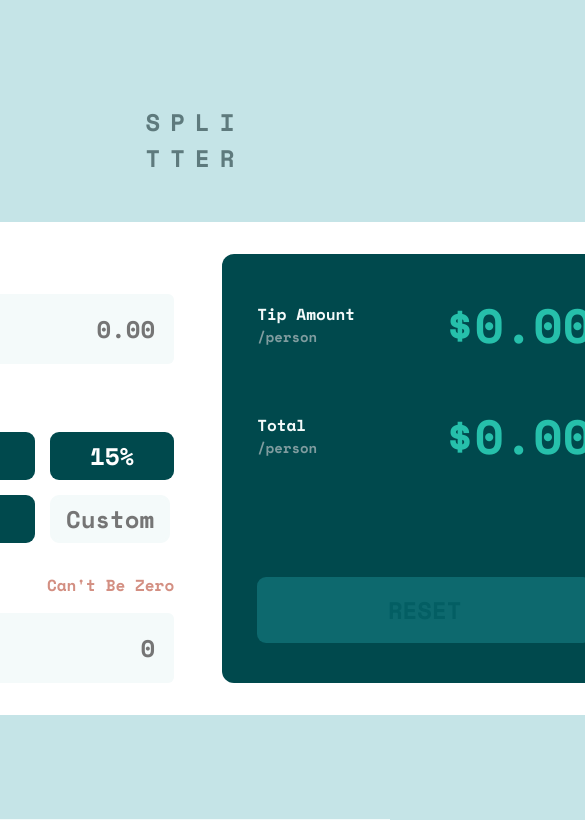
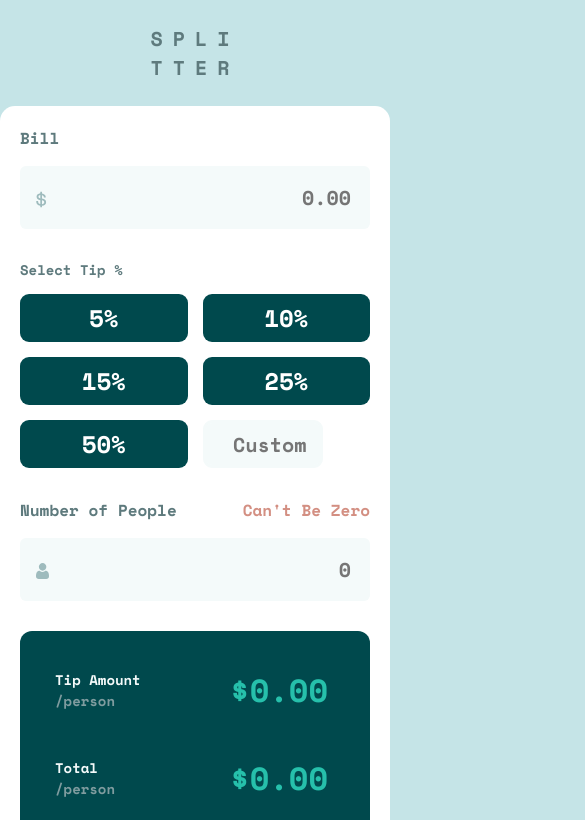
Before and after one commit to vic-samoylik-999/tip-splitter-react, a React (Vite) app: page / in a window 390 px wide. Shown: the top 820 px of the page, 585 px wide, since content can reach past the window. Built offline with nearby package versions, Linux system fonts and the light colour scheme.

Commit message:
feat: add responsive to mobile

```diff
--- a/src/App.jsx
+++ b/src/App.jsx
@@ -23,7 +23,7 @@ function App() {
   React.useEffect(() => {
     const tipsTotal = isCustomTip ? (bill / 100) * customTipAmount : 0;
     const tipsPerPerson = !isZeroPeople && ((bill / 100) * customTipAmount) / numPeople;
-    const totalPerPerson = (+bill + tipsTotal) / numPeople; // divide by numpeople then
+    const totalPerPerson = (+bill + tipsTotal) / numPeople;
     setIsZeroPeople(numPeople > 0 ? false : true);
     setTotal(!isZeroPeople ? totalPerPerson : 0);
     setTipAmount(!isZeroPeople && tipsPerPerson);
--- a/src/scss/_layout.scss
+++ b/src/scss/_layout.scss
@@ -4,6 +4,11 @@
     justify-content: center;
     min-height: 97vh;
     min-width: 100vw;
+    @media (max-width: 1066px) {
+        min-height: auto;
+        min-width: auto;
+        flex-direction: column;
+    }
 }
 
 .container {
@@ -12,6 +17,37 @@
     display: flex;
     flex-direction: column;
     align-items: center;
+    @media (max-width: 560px) {
+        padding: 0 5px;
+        width: 100%;
+    }
+    @media (max-width: 560px) {
+        padding: 0;
+    }
+
+}
+
+.card {
+    display: flex;
+    column-gap: 48px;
+    background-color: white;
+    border-radius: 12px;
+    padding: 32px 32px 32px 48px;
+    @media (max-width: 1066px) {
+        flex-direction: column;
+        row-gap: 30px;
+        align-items: center;
+        padding: 37px 30px;
+        margin-bottom: 30px;
+    }
+    @media (max-width: 560px) {
+        width: 100%;
+        border-radius: 15px;
+    }
+    @media (max-width: 480px) {
+        padding: 20px 20px;
+    }
+
 }
 
 .column {
@@ -23,14 +59,9 @@
         padding: 35px 42px 40px 35px;
         border-radius: 12px;
     }
-}
-
-.card {
-    display: flex;
-    column-gap: 48px;
-    background-color: white;
-    border-radius: 12px;
-    padding: 32px 32px 32px 48px;
+    @media (max-width: 560px) {
+        width: 100%;
+    }
 }
 
 .column-container {
@@ -38,10 +69,16 @@
     flex-direction: column;
     justify-content: space-between;
     height: 100%;
+    @media (max-width: 560px) {
+
+    }
 }
 
 .result-wrapper {
     display: flex;
     flex-direction: column;
     row-gap: 40px;
+    @media (max-width: 560px) {
+        margin-bottom: 40px;
+    }
 }
--- a/src/scss/components/_footer.scss
+++ b/src/scss/components/_footer.scss
@@ -4,6 +4,9 @@
     background-color: var(--very-light-grayish-cyan);
     height: 3vh;
     font-size: 12px;
+    @media (max-width: 560px) {
+        height: auto;
+    }
     &__container {
         max-width: 934px;
         padding: 0 20px 0 0;
@@ -17,8 +20,8 @@
         img {
             width: 14px;
             height: 14px;
-            transform: translateY(2px);
-            animation: pulse 2.5s linear infinite;
+            transform: translateY(4px);
+            animation: pulse 1.5s linear infinite;
         }
     }
     &__link {
@@ -33,20 +36,6 @@
 }
 
 @keyframes pulse {
-    0% {
-        transform: scale(1);
-    }
-    50% {
-        transform: scale(1.1);
-    }
-    70% {
-        transform: scale(1.05);
-
-    }
-    90%{
-        transform: scale(1.1);
-    }
-    100% {
-        transform: scale(1);
-    }
+    from { transform: scale(1.1);}
+    to { transform: scale(1); }
 }
--- a/src/scss/components/_header.scss
+++ b/src/scss/components/_header.scss
@@ -8,4 +8,14 @@ header {
         font-weight: bold;
         color: var(--dark-greyish-cyan)
     }
+    @media (max-width:1066px) {
+        margin-top: 46px;
+    }
+    @media(max-width: 560px) {
+        margin-bottom: 24px;
+        margin-top: 24px;
+        & h1 {
+            font-size: 20px;
+        }
+    }
 }
--- a/src/scss/components/_result-element.scss
+++ b/src/scss/components/_result-element.scss
@@ -3,11 +3,17 @@
     align-items: center;
     justify-content: space-between;
     gap: 90px;
+    @media (max-width: 480px) {
+        gap: 40px;
+    }
     &__info {
     }
     &__heading {
         color: var(--very-light-grayish-cyan);
         width: 98px;
+        @media (max-width: 560px) {
+            width: auto;
+        }
     }
     &__text {
         color: var(--grayish-cyan);
--- a/src/scss/components/_tip-selector.scss
+++ b/src/scss/components/_tip-selector.scss
@@ -10,8 +10,12 @@
         align-items: center;
         justify-content: center;
         gap: 15px;
+        @media (max-width: 560px) {
+            grid-template-columns: repeat(2, 1fr);
+        }
     }
     &__custom-tip {
+        width: 100%;
         & input {
             margin: 0;
             padding: 0;
@@ -21,6 +25,10 @@
             height: 48px;
             padding-right: 13px;
             border-color: var(--very-light-grayish-cyan);
+            @media (max-width: 560px) {
+                max-width: auto;
+                width: 100%;
+            }
         }
     }
 }
--- a/src/scss/main.scss
+++ b/src/scss/main.scss
@@ -6,6 +6,10 @@
     margin: 0;
     padding: 0;
     box-sizing: border-box;
+}
+
+#root {
+    overflow-x: hidden;
 }
 
 body {
@@ -21,17 +25,30 @@ h1 {
     letter-spacing: 10px;
     text-transform: uppercase;
     font-weight: bold;
-    color: var(--dark-greyish-cyan)
+    color: var(--dark-greyish-cyan);
+    @media (max-width: 480px) {
+        font-size: 20px;
+    }
 }
 
 h2 {
     font-size: 48px;
     font-weight: bold;
+    @media (max-width: 560px) {
+        font-size: 36px;
+    }
+    @media (max-width: 480px) {
+        font-size: 32px;
+    }
+
 }
 
 h3 {
     font-size: 16px;
     font-weight: bold;
+    @media (max-width: 480px) {
+        font-size: 14px;
+    }
 }
 
 input {
@@ -43,6 +60,10 @@ input {
     background-color: var(--very-light-grayish-cyan);
     border: 3px solid transparent;
     transition: .4s ease;
+    @media (max-width: 480px) {
+        font-size: 20px;
+    }
+
 }
 
 input:focus {
```
